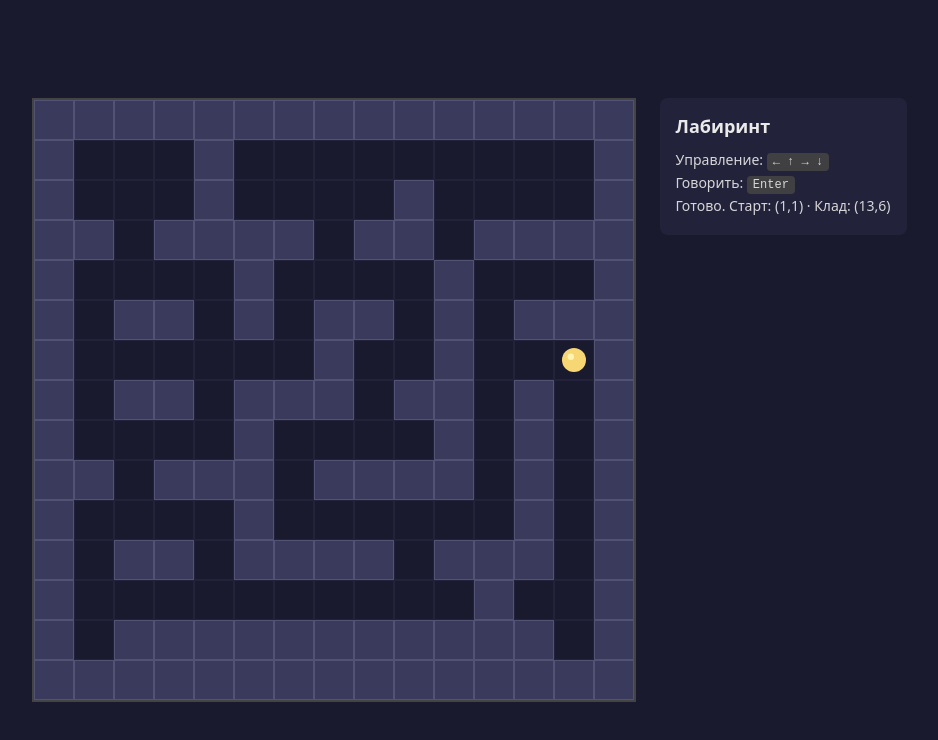
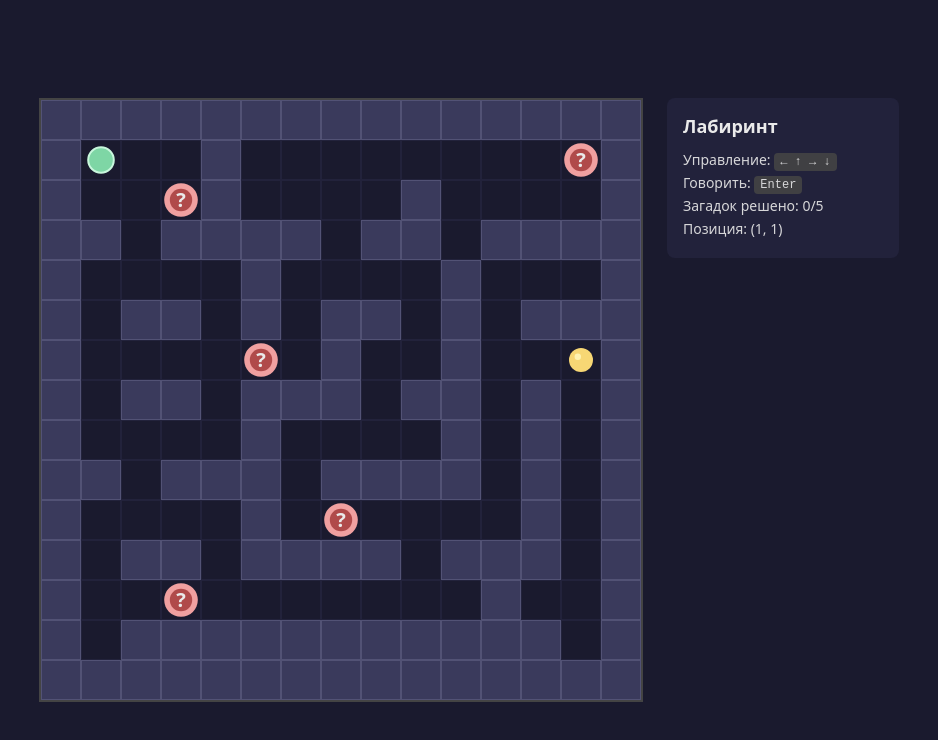
Before and after one commit to levzvarichuk/maze-game, a website with bundled scripts: page index.html in a window 1280 px wide. Shown: the whole page, without its empty margins (171-1109 px from the left). Built offline with nearby package versions, Linux system fonts and the light colour scheme.

Commit message:
Этапы 2-3 + 6: движение, NPC, 5 загадок подземелья
Этап 2 (движение):
- player.js: createPlayer, tryMove
- game/input.js: стрелки/WASD/русская раскладка, Enter=interact
- game/collision.js: makeCanMove (стены + непройденные NPC блокируют)
- game/state.js: EXPLORING / DIALOGUE / WIN

Этап 3 (NPC):
- npc.js: createNPCs, applyRiddles (мердж из riddles.json), findAdjacentNPC
- renderer.js: drawScene с игроком и NPC (? для непрошедших, ✓ для решённых)

Этап 6 (контент от copy.md):
- level1.json: setting=dungeon, title
- riddles.json: 5 загадок мрачного средневековья
  (эхо, яма, ключ, тень, время)

main.js: параллельная загрузка level+riddles, HUD «решено N/5»,
превью текста NPC в статусе при Enter (модалка — этап 4)

Co-Authored-By: Claude Opus 4.7 <noreply@anthropic.com>

```diff
--- a/index.html
+++ b/index.html
@@ -46,6 +46,7 @@
         <h1>Лабиринт</h1>
         <p>Управление: <kbd>← ↑ → ↓</kbd></p>
         <p>Говорить: <kbd>Enter</kbd></p>
+        <p>Загадок решено: <span id="solved-count">0/0</span></p>
         <p id="status">Загрузка...</p>
       </aside>
     </div>
--- a/src/content/level1.json
+++ b/src/content/level1.json
@@ -1,5 +1,7 @@
 {
   "id": "level1",
+  "setting": "dungeon",
+  "title": "Древнее подземелье",
   "cols": 15,
   "rows": 15,
   "tileSize": 40,
--- /dev/null
+++ b/src/content/riddles.json
@@ -0,0 +1,47 @@
+{
+  "guard_north": {
+    "name": "Северный страж",
+    "question": "Стой, смертный. Мой голос летит по этим камням века, но я никогда не говорил первым. Кричи в глубину — и оно ответит тебе моим языком. Что это?",
+    "options": [
+      {"text": "Ветер", "correct": false, "hint": "Он лишь воет, не повторяет."},
+      {"text": "Эхо", "correct": true, "onSolve": "Проходи, смертный."},
+      {"text": "Шёпот духов", "correct": false, "hint": "Мимо, странник."}
+    ]
+  },
+  "guard_scribe": {
+    "name": "Писарь",
+    "question": "Я вёл летописи, покуда плоть моя не истлела. Молви слово: чем больше его отнимают, тем больше оно становится. Что это?",
+    "options": [
+      {"text": "Долг", "correct": false, "hint": "Не то. Думай проще."},
+      {"text": "Тень", "correct": false, "hint": "Ошибся. Ищи глубже."},
+      {"text": "Яма", "correct": true, "onSolve": "Мудро сказано, странник."}
+    ]
+  },
+  "guard_center": {
+    "name": "Хранитель",
+    "question": "В моих руках дюжина артефактов, но лишь один открывает любые двери и запирает любые сердца. Мал, но властен. Назови его.",
+    "options": [
+      {"text": "Меч", "correct": false, "hint": "Он рубит, а не открывает."},
+      {"text": "Свиток", "correct": false, "hint": "Не то, ищи проще."},
+      {"text": "Ключ", "correct": true, "onSolve": "Верно. Ступай дальше."}
+    ]
+  },
+  "guard_south": {
+    "name": "Южный дозор",
+    "question": "Воин, слушай. Она следует за тобой в бою, ложится под ноги павшим и исчезает, когда солнце над головой. Без неё нет ни жизни, ни смерти. Что это?",
+    "options": [
+      {"text": "Тень", "correct": true, "onSolve": "Точно сказано, воин."},
+      {"text": "Кровь", "correct": false, "hint": "Не то. Гляди под ноги."},
+      {"text": "Слава", "correct": false, "hint": "Ошибся, дозор скорбит."}
+    ]
+  },
+  "guard_gate": {
+    "name": "У ворот клада",
+    "question": "Последний вопрос, странник. Я пожираю всё: города, царей, самих богов. Никто не убежит от меня, но всякий тратит меня напрасно. Назови меня — и врата откроются.",
+    "options": [
+      {"text": "Смерть", "correct": false, "hint": "Она лишь слуга мне."},
+      {"text": "Время", "correct": true, "onSolve": "Врата открыты. Клад твой."},
+      {"text": "Забвение", "correct": false, "hint": "Мимо. Я старше его."}
+    ]
+  }
+}
--- /dev/null
+++ b/src/entities/npc.js
@@ -0,0 +1,38 @@
+export function createNPCs(level) {
+  return level.npcs.map((n) => ({
+    id: n.id,
+    x: n.x,
+    y: n.y,
+    name: n.name,
+    riddle: n.riddle,
+    solved: false,
+  }));
+}
+
+export function applyRiddles(npcs, riddlesData) {
+  if (!riddlesData) return npcs;
+  for (const npc of npcs) {
+    const r = riddlesData[npc.id];
+    if (r) {
+      if (r.name) npc.name = r.name;
+      npc.riddle = {
+        question: r.question,
+        options: r.options,
+      };
+    }
+  }
+  return npcs;
+}
+
+export function findNPCAt(npcs, x, y) {
+  return npcs.find((n) => n.x === x && n.y === y) || null;
+}
+
+export function findAdjacentNPC(npcs, player) {
+  return npcs.find((n) => {
+    if (n.solved) return false;
+    const dx = Math.abs(n.x - player.x);
+    const dy = Math.abs(n.y - player.y);
+    return (dx === 1 && dy === 0) || (dx === 0 && dy === 1);
+  }) || null;
+}
--- /dev/null
+++ b/src/entities/player.js
@@ -0,0 +1,18 @@
+export function createPlayer(start) {
+  return {
+    x: start.x,
+    y: start.y,
+    solvedCount: 0,
+  };
+}
+
+export function tryMove(player, dx, dy, canMoveFn) {
+  const nx = player.x + dx;
+  const ny = player.y + dy;
+  if (canMoveFn(nx, ny)) {
+    player.x = nx;
+    player.y = ny;
+    return true;
+  }
+  return false;
+}
--- /dev/null
+++ b/src/game/collision.js
@@ -0,0 +1,11 @@
+import { isWalkable } from '../entities/maze.js';
+import { findNPCAt } from '../entities/npc.js';
+
+export function makeCanMove(level, npcs) {
+  return (x, y) => {
+    if (!isWalkable(level, x, y)) return false;
+    const npc = findNPCAt(npcs, x, y);
+    if (npc && !npc.solved) return false;
+    return true;
+  };
+}
--- /dev/null
+++ b/src/game/input.js
@@ -0,0 +1,20 @@
+export function bindInput(handlers) {
+  const listener = (e) => {
+    switch (e.key) {
+      case 'ArrowUp': case 'w': case 'W': case 'ц': case 'Ц':
+        handlers.move?.(0, -1); e.preventDefault(); break;
+      case 'ArrowDown': case 's': case 'S': case 'ы': case 'Ы':
+        handlers.move?.(0, 1); e.preventDefault(); break;
+      case 'ArrowLeft': case 'a': case 'A': case 'ф': case 'Ф':
+        handlers.move?.(-1, 0); e.preventDefault(); break;
+      case 'ArrowRight': case 'd': case 'D': case 'в': case 'В':
+        handlers.move?.(1, 0); e.preventDefault(); break;
+      case 'Enter': case ' ':
+        handlers.interact?.(); e.preventDefault(); break;
+      case 'Escape':
+        handlers.cancel?.(); break;
+    }
+  };
+  window.addEventListener('keydown', listener);
+  return () => window.removeEventListener('keydown', listener);
+}
--- /dev/null
+++ b/src/game/state.js
@@ -0,0 +1,12 @@
+export const STATE = {
+  EXPLORING: 'exploring',
+  DIALOGUE: 'dialogue',
+  WIN: 'win',
+};
+
+export function createState() {
+  return {
+    current: STATE.EXPLORING,
+    activeNPC: null,
+  };
+}
--- a/src/main.js
+++ b/src/main.js
@@ -1,25 +1,79 @@
 import { loadLevel, findPlayerStart, findTreasure } from './entities/maze.js';
-import { drawMaze } from './ui/renderer.js';
+import { createPlayer, tryMove } from './entities/player.js';
+import { createNPCs, applyRiddles, findAdjacentNPC } from './entities/npc.js';
+import { makeCanMove } from './game/collision.js';
+import { bindInput } from './game/input.js';
+import { createState, STATE } from './game/state.js';
+import { drawScene } from './ui/renderer.js';
 
 const canvas = document.getElementById('game');
 const ctx = canvas.getContext('2d');
-const status = document.getElementById('status');
+const statusEl = document.getElementById('status');
+const solvedEl = document.getElementById('solved-count');
 
 async function main() {
-  status.textContent = 'Загрузка уровня...';
-  const level = await loadLevel('./src/content/level1.json');
+  statusEl.textContent = 'Загрузка...';
+
+  const [level, riddles] = await Promise.all([
+    loadLevel('./src/content/level1.json'),
+    fetch('./src/content/riddles.json')
+      .then((r) => (r.ok ? r.json() : null))
+      .catch(() => null),
+  ]);
 
   canvas.width = level.cols * level.tileSize;
   canvas.height = level.rows * level.tileSize;
 
-  drawMaze(ctx, level);
+  const player = createPlayer(findPlayerStart(level));
+  const npcs = applyRiddles(createNPCs(level), riddles);
+  const state = createState();
+  const canMove = makeCanMove(level, npcs);
+  const treasure = findTreasure(level);
 
-  const start = findPlayerStart(level);
-  const treasure = findTreasure(level);
-  status.textContent = `Готово. Старт: (${start.x},${start.y}) · Клад: (${treasure.x},${treasure.y})`;
+  const render = () => drawScene(ctx, level, player, npcs);
+
+  const updateHUD = () => {
+    const solved = npcs.filter((n) => n.solved).length;
+    solvedEl.textContent = `${solved}/${npcs.length}`;
+    if (state.current === STATE.WIN) {
+      statusEl.textContent = '🏆 Клад твой!';
+    } else {
+      statusEl.textContent = `Позиция: (${player.x}, ${player.y})`;
+    }
+  };
+
+  const checkWin = () => {
+    if (player.x === treasure.x && player.y === treasure.y) {
+      state.current = STATE.WIN;
+      return true;
+    }
+    return false;
+  };
+
+  bindInput({
+    move: (dx, dy) => {
+      if (state.current !== STATE.EXPLORING) return;
+      if (tryMove(player, dx, dy, canMove)) {
+        render();
+        checkWin();
+        updateHUD();
+      }
+    },
+    interact: () => {
+      if (state.current !== STATE.EXPLORING) return;
+      const near = findAdjacentNPC(npcs, player);
+      if (near) {
+        // Этап 4 подставит модалку. Пока — превью текста в статусе.
+        statusEl.textContent = `${near.name}: ${near.riddle.question}`;
+      }
+    },
+  });
+
+  render();
+  updateHUD();
 }
 
 main().catch((err) => {
   console.error(err);
-  status.textContent = 'Ошибка: ' + err.message;
+  statusEl.textContent = 'Ошибка: ' + err.message;
 });
--- a/src/ui/renderer.js
+++ b/src/ui/renderer.js
@@ -7,11 +7,21 @@ const COLORS = {
   floorGrid: '#22223b',
   treasure: '#f7d774',
   treasureShine: '#fff3b0',
+  player: '#7ed6a5',
+  playerEdge: '#c8f7dc',
+  npc: '#b04a4a',
+  npcSolved: '#4a6a4a',
+  npcHalo: '#f0a0a0',
 };
 
-export function drawMaze(ctx, level) {
+export function drawScene(ctx, level, player, npcs) {
+  drawMaze(ctx, level);
+  drawNPCs(ctx, level, npcs);
+  drawPlayer(ctx, level, player);
+}
+
+function drawMaze(ctx, level) {
   const { cols, rows, tileSize, grid } = level;
-
   for (let y = 0; y < rows; y++) {
     for (let x = 0; x < cols; x++) {
       const ch = grid[y][x];
@@ -51,3 +61,45 @@ function drawTreasure(ctx, px, py, size) {
   ctx.arc(cx - size * 0.08, cy - size * 0.08, size * 0.08, 0, Math.PI * 2);
   ctx.fill();
 }
+
+function drawPlayer(ctx, level, player) {
+  const size = level.tileSize;
+  const px = player.x * size;
+  const py = player.y * size;
+  const cx = px + size / 2;
+  const cy = py + size / 2;
+
+  ctx.fillStyle = COLORS.player;
+  ctx.beginPath();
+  ctx.arc(cx, cy, size * 0.32, 0, Math.PI * 2);
+  ctx.fill();
+  ctx.strokeStyle = COLORS.playerEdge;
+  ctx.lineWidth = 2;
+  ctx.stroke();
+}
+
+function drawNPCs(ctx, level, npcs) {
+  const size = level.tileSize;
+  for (const n of npcs) {
+    const px = n.x * size;
+    const py = n.y * size;
+    const cx = px + size / 2;
+    const cy = py + size / 2;
+
+    ctx.fillStyle = n.solved ? COLORS.npcSolved : COLORS.npcHalo;
+    ctx.beginPath();
+    ctx.arc(cx, cy, size * 0.42, 0, Math.PI * 2);
+    ctx.fill();
+
+    ctx.fillStyle = n.solved ? '#2a3a2a' : COLORS.npc;
+    ctx.beginPath();
+    ctx.arc(cx, cy, size * 0.28, 0, Math.PI * 2);
+    ctx.fill();
+
+    ctx.fillStyle = '#eaeaea';
+    ctx.font = `bold ${Math.floor(size * 0.5)}px system-ui`;
+    ctx.textAlign = 'center';
+    ctx.textBaseline = 'middle';
+    ctx.fillText(n.solved ? '✓' : '?', cx, cy + 1);
+  }
+}
```
